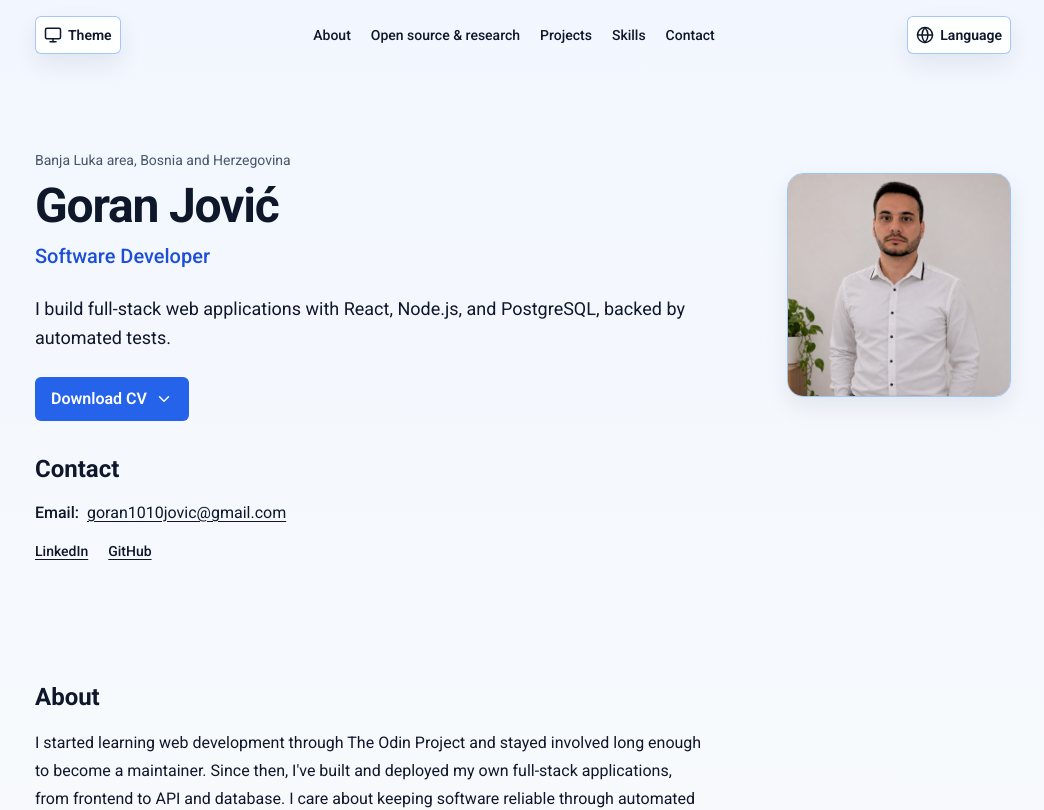
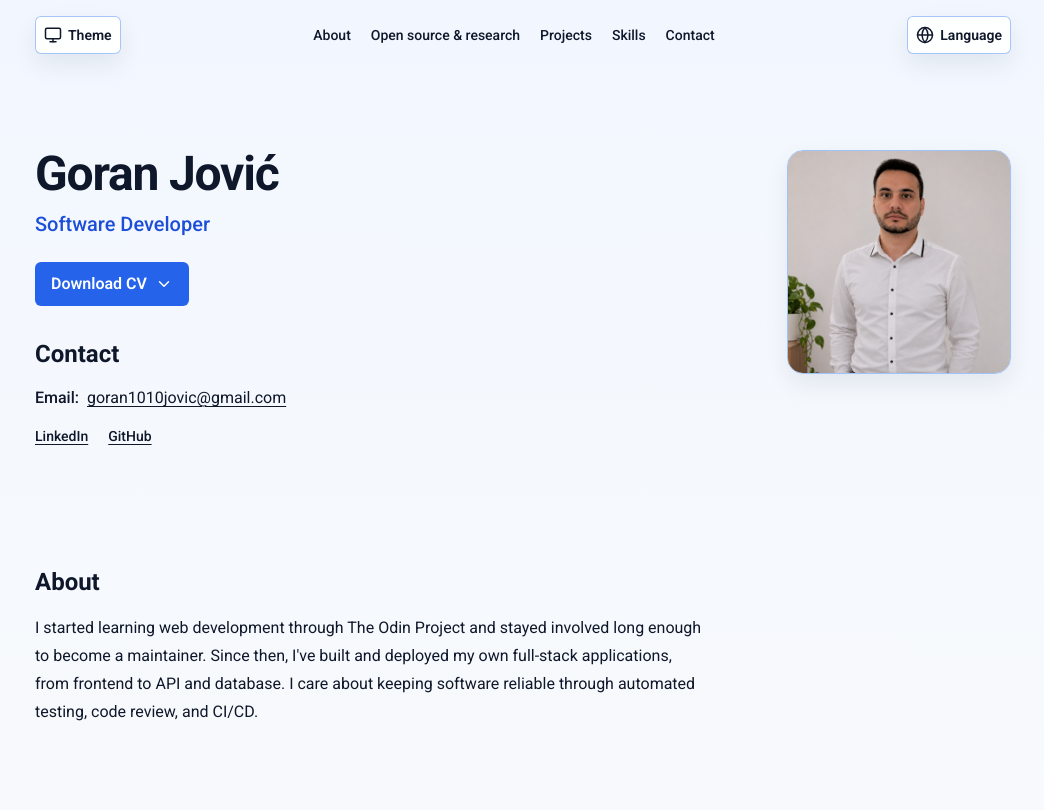
Before and after one commit to goran1010/portfolio, a React (Vite) app: page / in a window 1280 px wide. Shown: the top 810 px of the page, without its empty margins (117-1161 px from the left). Built offline with nearby package versions, Linux system fonts and the light colour scheme.

Commit message:
feat: remove hero location and introductory text

```diff
--- a/index.html
+++ b/index.html
@@ -6,7 +6,7 @@
     <title>Goran Jović - Software Developer</title>
     <meta
       name="description"
-      content="Goran Jović - software developer building full-stack web applications with React, Node.js, and PostgreSQL. Based near Banja Luka, Bosnia and Herzegovina."
+      content="Portfolio of Goran Jović, a software developer. Explore web projects, open-source contributions, skills, and contact information."
     />
     <link rel="canonical" href="https://goranjovic.netlify.app/" />
 
@@ -15,7 +15,7 @@
     <meta property="og:title" content="Goran Jović - Software Developer" />
     <meta
       property="og:description"
-      content="Goran Jović - software developer building full-stack web applications with React, Node.js, and PostgreSQL. Based near Banja Luka, Bosnia and Herzegovina."
+      content="Portfolio of Goran Jović, a software developer. Explore web projects, open-source contributions, skills, and contact information."
     />
     <meta property="og:url" content="https://goranjovic.netlify.app/" />
     <meta
@@ -27,14 +27,14 @@
     <meta property="og:image:height" content="630" />
     <meta
       property="og:image:alt"
-      content="Goran Jović's portfolio introduction, with software development skills and CV downloads."
+      content="Goran Jović, Software Developer, alongside his portrait and CV download button."
     />
 
     <meta name="twitter:card" content="summary_large_image" />
     <meta name="twitter:title" content="Goran Jović - Software Developer" />
     <meta
       name="twitter:description"
-      content="Goran Jović - software developer building full-stack web applications with React, Node.js, and PostgreSQL. Based near Banja Luka, Bosnia and Herzegovina."
+      content="Portfolio of Goran Jović, a software developer. Explore web projects, open-source contributions, skills, and contact information."
     />
     <meta
       name="twitter:image"
@@ -42,7 +42,7 @@
     />
     <meta
       name="twitter:image:alt"
-      content="Goran Jović's portfolio introduction, with software development skills and CV downloads."
+      content="Goran Jović, Software Developer, alongside his portrait and CV download button."
     />
 
     <link rel="icon" type="image/svg+xml" href="/favicon.svg" />
--- a/src/components/Hero.tsx
+++ b/src/components/Hero.tsx
@@ -6,8 +6,7 @@ function Hero() {
   const { t } = useLanguage();
 
   return (
-    <div className="flex flex-col gap-6 py-14 sm:py-20">
-      <div className="grid items-center gap-8 md:grid-cols-[minmax(0,1fr)_auto] md:gap-12">
+    <div className="grid items-start gap-8 py-14 sm:py-20 md:grid-cols-[minmax(0,1fr)_auto] md:gap-12">
       <img
         src="/images/CV_photo.png"
         alt="Goran Jović"
@@ -19,7 +18,6 @@ function Hero() {
       />
       <div className="flex min-w-0 flex-col items-start gap-6">
         <div className="flex flex-col gap-3">
-            <p className="text-sm text-(--text-muted)">{t("hero.location")}</p>
           <h1 className="text-4xl font-bold tracking-tight sm:text-5xl">
             Goran Jović
           </h1>
@@ -27,11 +25,9 @@ function Hero() {
             {t("hero.title")}
           </p>
         </div>
-          <p className="max-w-2xl text-lg leading-relaxed">{t("hero.pitch")}</p>
         <CvDownload />
+        <Contact />
       </div>
-      </div>
-      <Contact />
     </div>
   );
 }
--- a/src/locales/en.json
+++ b/src/locales/en.json
@@ -33,8 +33,6 @@
   },
   "hero": {
     "title": "Software Developer",
-    "pitch": "I build full-stack web applications with React, Node.js, and PostgreSQL, backed by automated tests.",
-    "location": "Banja Luka area, Bosnia and Herzegovina",
     "downloadCv": "Download CV"
   },
   "about": {
--- a/src/locales/sr.json
+++ b/src/locales/sr.json
@@ -33,8 +33,6 @@
   },
   "hero": {
     "title": "Programer",
-    "pitch": "Razvijam web aplikacije koristeći React, Node.js i PostgreSQL, uz automatizovane testove.",
-    "location": "Banja Luka i okolina, Bosna i Hercegovina",
     "downloadCv": "Preuzmi CV"
   },
   "about": {
```
Also changed, not shown: public/images/og-image.png. Lines whose indentation alone changed are shown as unchanged.
